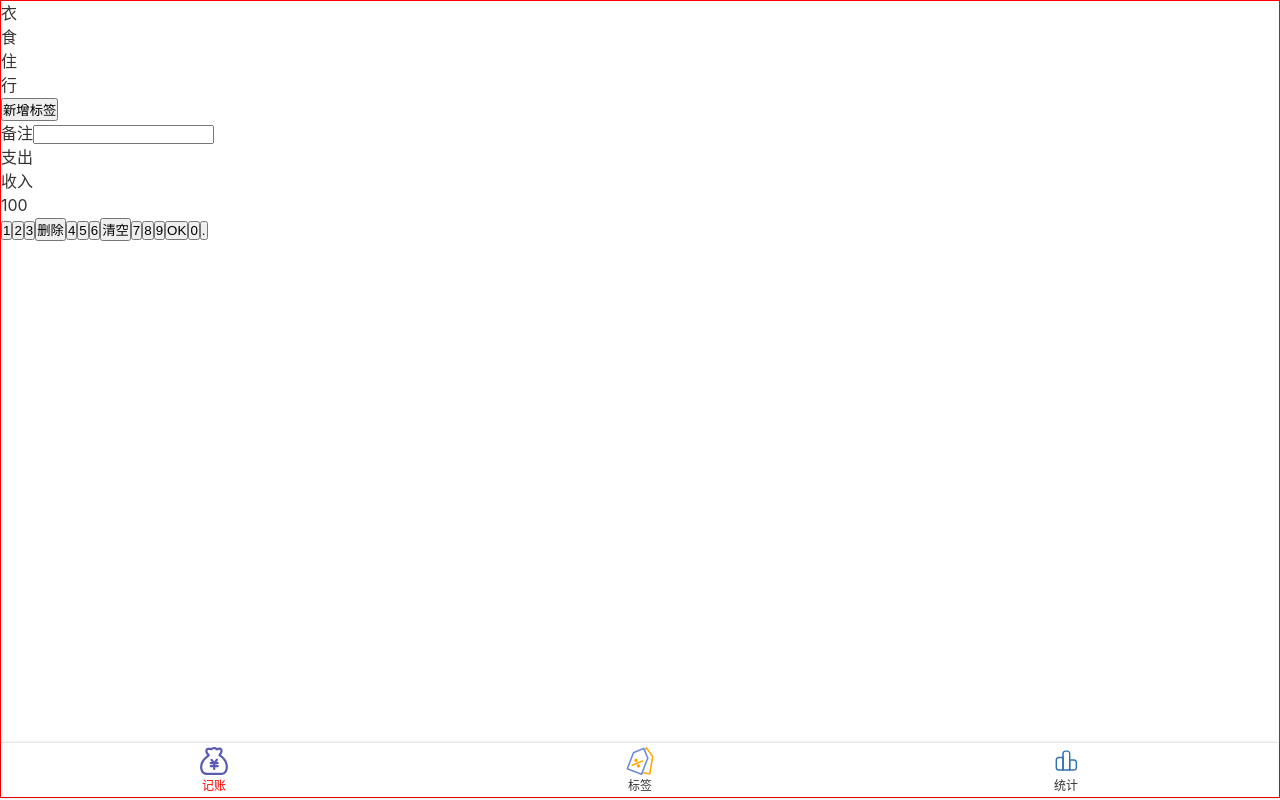
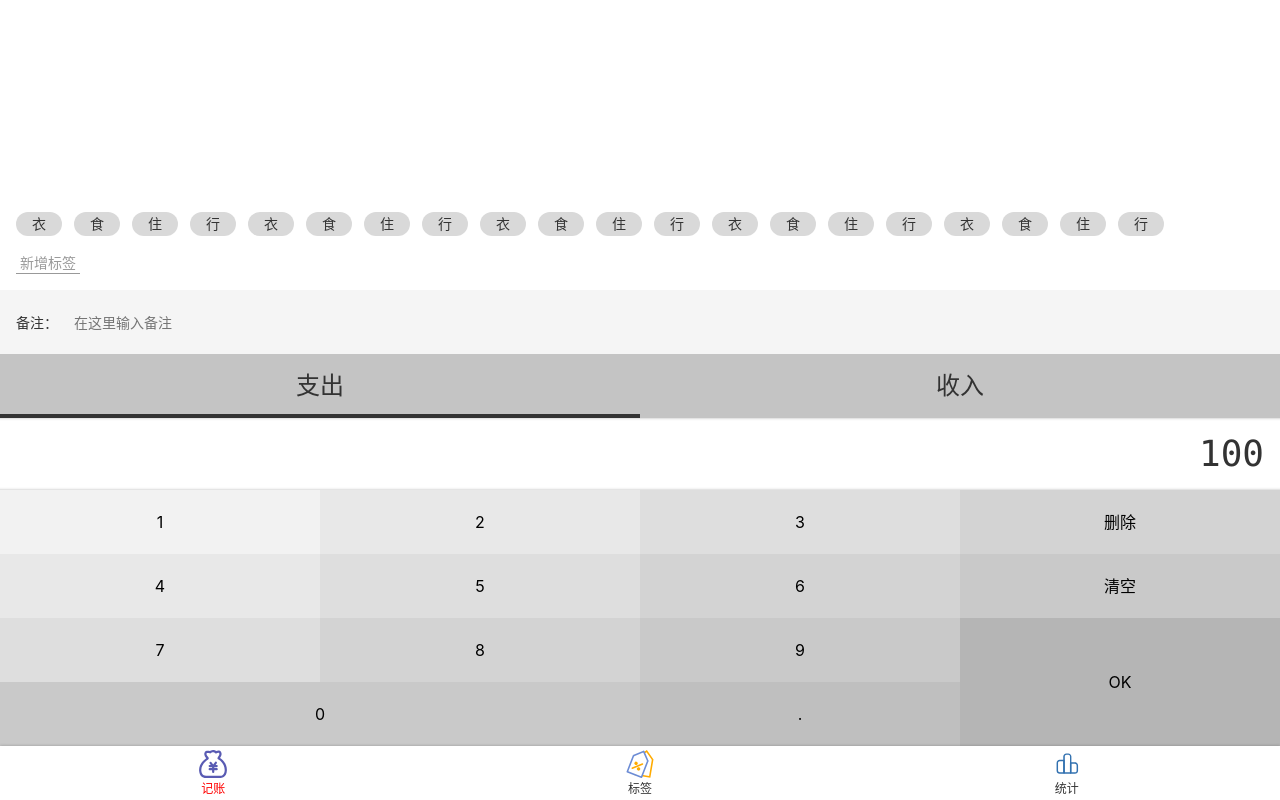
Before and after one commit to wbh1328551759/MyMoneyBook-1, a Vue app: page /#/money in a window 1280 px wide. Both pictures are taken after a click on the button "删除". Built offline with nearby package versions, Linux system fonts and the light colour scheme.

Commit message:
HTML 和 CSS 写好了

```diff
--- a/src/App.vue
+++ b/src/App.vue
@@ -1,8 +1,6 @@
 <template>
   <div>
     <router-view/>
-
-
   </div>
 </template>
 
@@ -14,6 +12,7 @@
     -moz-osx-font-smoothing: grayscale;
     color: #333;
     font-family: $font-hei;
+    font-size: 16px;
     line-height: 1.5;
   }
 </style>
--- a/src/assets/style/helper.scss
+++ b/src/assets/style/helper.scss
@@ -1,5 +1,23 @@
-$font-hei:-apple-system, "Noto Sans", "Helvetica Neue", Helvetica, "Nimbus Sans L", Arial, "Liberation Sans", "PingFang SC", "Hiragino Sans GB", "Noto Sans CJK SC", "Source Han Sans SC", "Source Han Sans CN", "Microsoft YaHei", "Wenquanyi Micro Hei", "WenQuanYi Zen Hei", "ST Heiti", SimHei, "WenQuanYi Zen Hei Sharp", sans-serif;
-$font-kai:Baskerville, Georgia, "Liberation Serif", "Kaiti SC", STKaiti, "AR PL UKai CN", "AR PL UKai HK", "AR PL UKai TW", "AR PL UKai TW MBE", "AR PL KaitiM GB", KaiTi, KaiTi_GB2312, DFKai-SB, "TW\-Kai", serif;
-$font-song:Georgia, "Nimbus Roman No9 L", "Songti SC", "Noto Serif CJK SC", "Source Han Serif SC", "Source Han Serif CN", STSong, "AR PL New Sung", "AR PL SungtiL GB", NSimSun, SimSun, "TW\-Sung", "WenQuanYi Bitmap Song", "AR PL UMing CN", "AR PL UMing HK", "AR PL UMing TW", "AR PL UMing TW MBE", PMingLiU, MingLiU, serif;
+$font-hei: -apple-system, "Noto Sans", "Helvetica Neue", Helvetica, "Nimbus Sans L", Arial, "Liberation Sans", "PingFang SC", "Hiragino Sans GB", "Noto Sans CJK SC", "Source Han Sans SC", "Source Han Sans CN", "Microsoft YaHei", "Wenquanyi Micro Hei", "WenQuanYi Zen Hei", "ST Heiti", SimHei, "WenQuanYi Zen Hei Sharp", sans-serif;
+$font-kai: Baskerville, Georgia, "Liberation Serif", "Kaiti SC", STKaiti, "AR PL UKai CN", "AR PL UKai HK", "AR PL UKai TW", "AR PL UKai TW MBE", "AR PL KaitiM GB", KaiTi, KaiTi_GB2312, DFKai-SB, "TW\-Kai", serif;
+$font-song: Georgia, "Nimbus Roman No9 L", "Songti SC", "Noto Serif CJK SC", "Source Han Serif SC", "Source Han Serif CN", STSong, "AR PL New Sung", "AR PL SungtiL GB", NSimSun, SimSun, "TW\-Sung", "WenQuanYi Bitmap Song", "AR PL UMing CN", "AR PL UMing HK", "AR PL UMing TW", "AR PL UMing TW MBE", PMingLiU, MingLiU, serif;
 
-$color-highlight:#f00;
+$color-highlight: #f00;
+
+//placeholder 占位
+%clearFix {
+  &::after {
+    content: '';
+    clear: both;
+    display: block;
+  }
+}
+
+$color-shadow: rgba(0,0,0,0.3);
+%outerShadow{
+  box-shadow: 0 0 3px $color-shadow;
+}
+%innerShadow {
+  box-shadow: inset 0 -3px 3px -3px $color-shadow,
+  inset 0 3px 3px -3px $color-shadow;
+}
--- a/src/assets/style/reset.scss
+++ b/src/assets/style/reset.scss
@@ -3,8 +3,16 @@
   padding: 0;
   box-sizing: border-box;
 }
-
 a {
   text-decoration: none;
   color: inherit;
 }
+ul,ol{
+  list-style: none;
+}
+button,input{
+  font:inherit;
+}
+:focus{
+  outline: none;
+}
--- a/src/components/Layout.vue
+++ b/src/components/Layout.vue
@@ -1,6 +1,8 @@
 <template>
-  <div class="nav-wrapper">
-    <div class="content">
+  <div class="layout-wrapper" :class="classPrefix &&
+`${classPrefix}-wrapper`">
+    <div class="content" :class="classPrefix &&
+`${classPrefix}-content`">
       <slot></slot>
     </div>
     <Nav/>
@@ -9,20 +11,19 @@
 
 <script lang="ts">
   export default {
-    name:'Layout'
+    name:'Layout',
+    props:['classPrefix']
   }
 </script>
 
 <style lang="scss" scoped>
-  .nav-wrapper {
-    border: 1px solid red;
-    height: 99.7vh;
+  .layout-wrapper {
+    height: 100vh;
     display: flex;
     flex-direction: column;
   }
 
   .content {
-
     flex-grow: 1;
     overflow: auto;
   }
--- a/src/views/Money.vue
+++ b/src/views/Money.vue
@@ -1,28 +1,5 @@
 <template>
-  <Layout>
-    <div class="tags">
-      <ul class="current">
-        <li>衣</li>
-        <li>食</li>
-        <li>住</li>
-        <li>行</li>
-      </ul>
-      <div class="new">
-        <button>新增标签</button>
-      </div>
-    </div>
-    <div>
-      <label class="notes">
-        <span class="name">备注</span>
-        <input type="text"/>
-      </label>
-    </div>
-    <div>
-      <ul class="types">
-        <li class="selected">支出</li>
-        <li>收入</li>
-      </ul>
-    </div>
+  <Layout class-prefix="layout">
     <div class="numberPad">
       <div class="output">100</div>
       <div class="buttons">
@@ -37,10 +14,49 @@
         <button>7</button>
         <button>8</button>
         <button>9</button>
-        <button>OK</button>
-        <button>0</button>
+        <button class="ok">OK</button>
+        <button class="zero">0</button>
         <button>.</button>
       </div>
+    </div>
+    <div>
+      <ul class="types">
+        <li class="selected">支出</li>
+        <li>收入</li>
+      </ul>
+    </div>
+    <div>
+      <label class="notes">
+        <span class="name">备注：</span>
+        <input type="text" placeholder="在这里输入备注"/>
+      </label>
+    </div>
+    <div class="tags">
+      <div class="new">
+        <button>新增标签</button>
+      </div>
+      <ul class="current">
+        <li>衣</li>
+        <li>食</li>
+        <li>住</li>
+        <li>行</li>
+        <li>衣</li>
+        <li>食</li>
+        <li>住</li>
+        <li>行</li>
+        <li>衣</li>
+        <li>食</li>
+        <li>住</li>
+        <li>行</li>
+        <li>衣</li>
+        <li>食</li>
+        <li>住</li>
+        <li>行</li>
+        <li>衣</li>
+        <li>食</li>
+        <li>住</li>
+        <li>行</li>
+      </ul>
     </div>
   </Layout>
 </template>
@@ -51,6 +67,142 @@
   };
 </script>
 
+<style>
+  .layout-content{
+    display: flex;
+    flex-direction: column-reverse;
+  }
+</style>
+
 <style lang="scss" scoped>
+  @import "~@/assets/style/helper.scss";
 
+  .tags {
+    font-size: 14px;
+    padding: 16px;
+    flex-grow: 1;
+    display: flex;
+    flex-direction: column-reverse;
+    overflow: auto;
+    > .current {
+      display: flex;
+      flex-wrap: wrap;
+      > li {
+        background: #d9d9d9;
+        height: 24px;
+        line-height: 24px;
+        border-radius: 12px;
+        padding: 0 16px;
+        margin-right: 12px;
+        margin-top: 5px;
+      }
+    }
+    > .new {
+      padding-top: 16px;
+      button {
+        background: transparent;
+        border: none;
+        border-bottom: 1px solid;
+        color: #999;
+        padding: 0 4px;
+      }
+    }
+  }
+
+  .notes {
+    font-size: 14px;
+    background: #f5f5f5;
+    padding-left: 16px;
+    display: flex;
+    align-items: center;
+
+    .name {
+      padding-right: 16px;
+    }
+
+    input {
+      height: 64px;
+      flex-grow: 1;
+      background: transparent;
+      border: none;
+      padding-right: 16px;
+    }
+  }
+
+  .types {
+    background: #c4c4c4;
+    display: flex;
+    text-align: center;
+    font-size: 24px;
+
+    > li {
+      width: 50%;
+      height: 64px;
+      display: flex;
+      justify-content: center;
+      align-items: center;
+      position: relative;
+
+      &.selected::after {
+        content: '';
+        position: absolute;
+        bottom: 0;
+        left: 0;
+        width: 100%;
+        height: 4px;
+        background: #333;
+      }
+    }
+  }
+
+  .numberPad {
+    .output {
+      @extend %clearFix;
+      @extend %innerShadow;
+      font-size: 36px;
+      font-family: Consolas, monospace;
+      padding: 9px 16px;
+      text-align: right;
+    }
+
+    .buttons {
+      @extend %clearFix;
+      > button {
+        width: 25%;
+        height: 64px;
+        float: left;
+        background: transparent;
+        border: none;
+        &.ok {
+          height: 64*2px;
+          float: right;
+        }
+        &.zero{
+          width: 25*2%;
+        }
+        $bg:#f2f2f2;
+        &:nth-child(1){
+          background: $bg;
+        }
+        &:nth-child(2),&:nth-child(5){
+          background: darken($bg,4%);
+        }
+        &:nth-child(3),&:nth-child(6),&:nth-child(9){
+          background: darken($bg,4*2%);
+        }
+        &:nth-child(4),&:nth-child(7),&:nth-child(10){
+          background: darken($bg,4*3%);
+        }
+        &:nth-child(8),&:nth-child(11),&:nth-child(13){
+          background: darken($bg,4*4%);
+        }
+        &:nth-child(14){
+          background: darken($bg,4*5%);
+        }
+        &:nth-child(12){
+          background: darken($bg,4*6%);
+        }
+      }
+    }
+  }
 </style>
```
